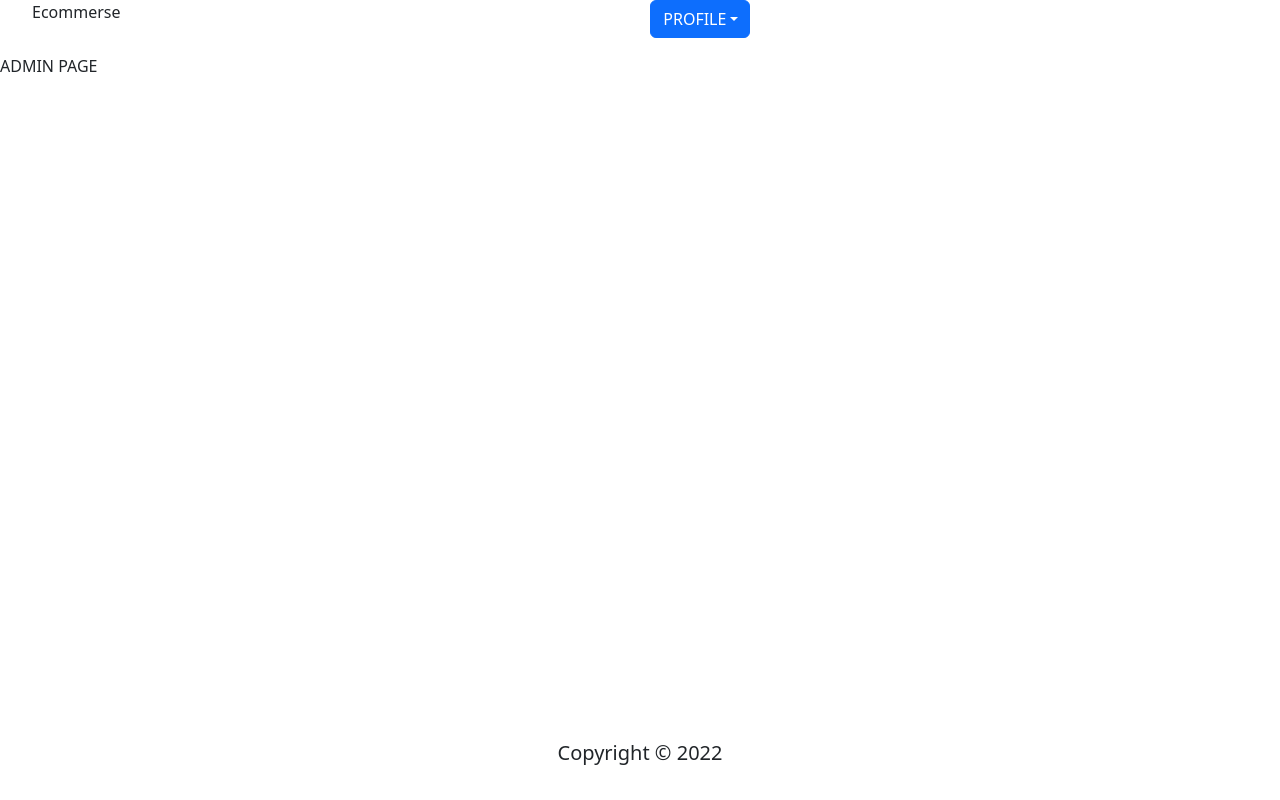
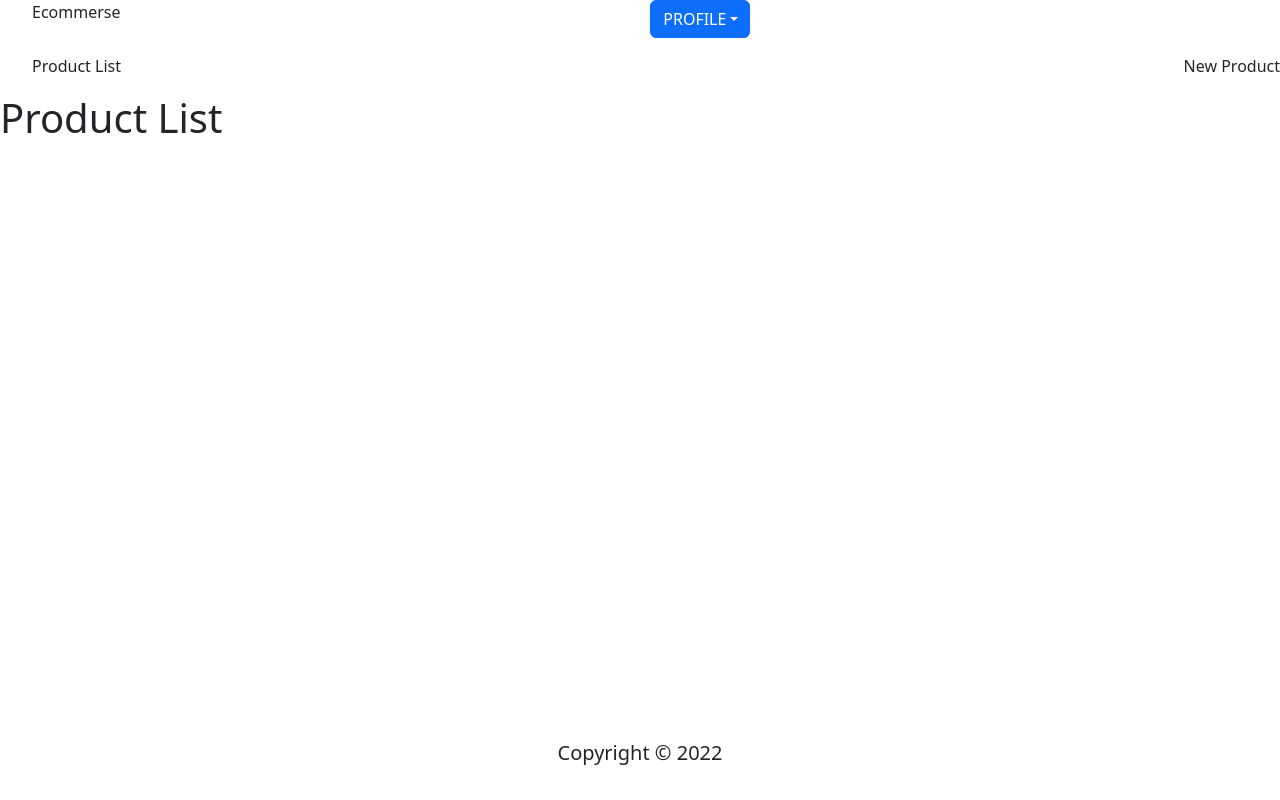
Before and after one commit to michael-prye/Ecommerce-website, a React (Create React App) app in the folder frontend/: page /admin in a window 1280 px wide. Built offline with nearby package versions, Linux system fonts and the light colour scheme; sample sign-in values are in the browser's storage.

Commit message:
Added switch case for admin site

```diff
--- a/frontend/src/pages/AdminPage/AdminPage.js
+++ b/frontend/src/pages/AdminPage/AdminPage.js
@@ -1,7 +1,29 @@
+import React from "react";
+import { useEffect, useState } from "react";
+
 const AdminPage = () => {
+    const [adminChoice, setAdminChoice] = useState('productList')
+
+    let adminComponent;
+    switch(adminChoice){
+        case 'newProduct':
+            adminComponent = <h1>New Product</h1>
+            break;
+        case 'productList':
+            adminComponent = <h1>Product List</h1>
+            break;
+    }
+
+
+
     return(
         <div>
-            <a>ADMIN PAGE</a>
+            <ul>
+            <li className={adminChoice === 'ProductList' ? 'tab--active' : 'tab--inactive'} onClick={()=>setAdminChoice('productList')} >Product List</li>
+            <li className={adminChoice === 'newProduct' ? 'tab--active' : 'tab--inactive'} onClick={()=>setAdminChoice('newProduct')} >New Product</li>
+
+            </ul>
+            {adminComponent}
         </div>
     )
 };
```
